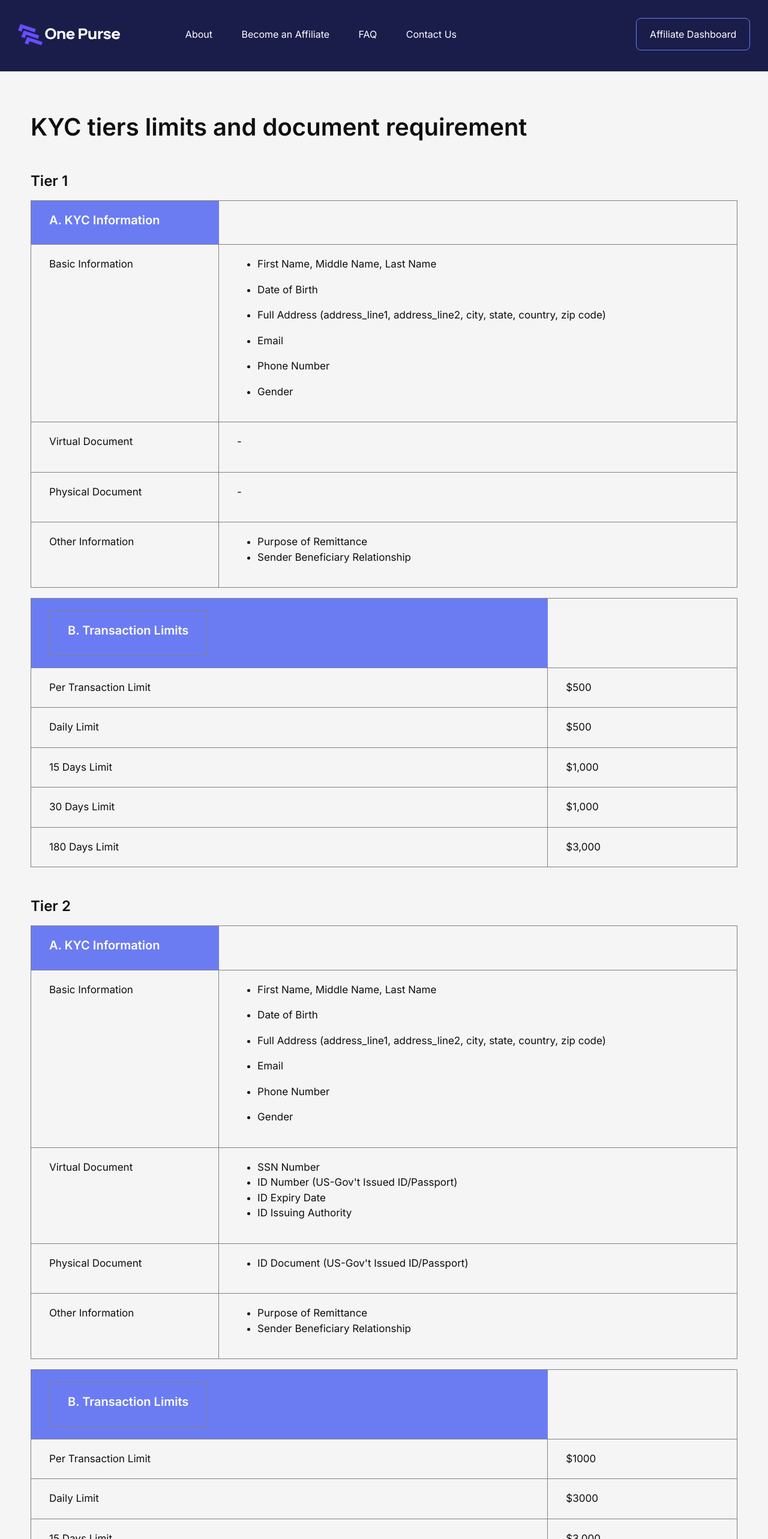
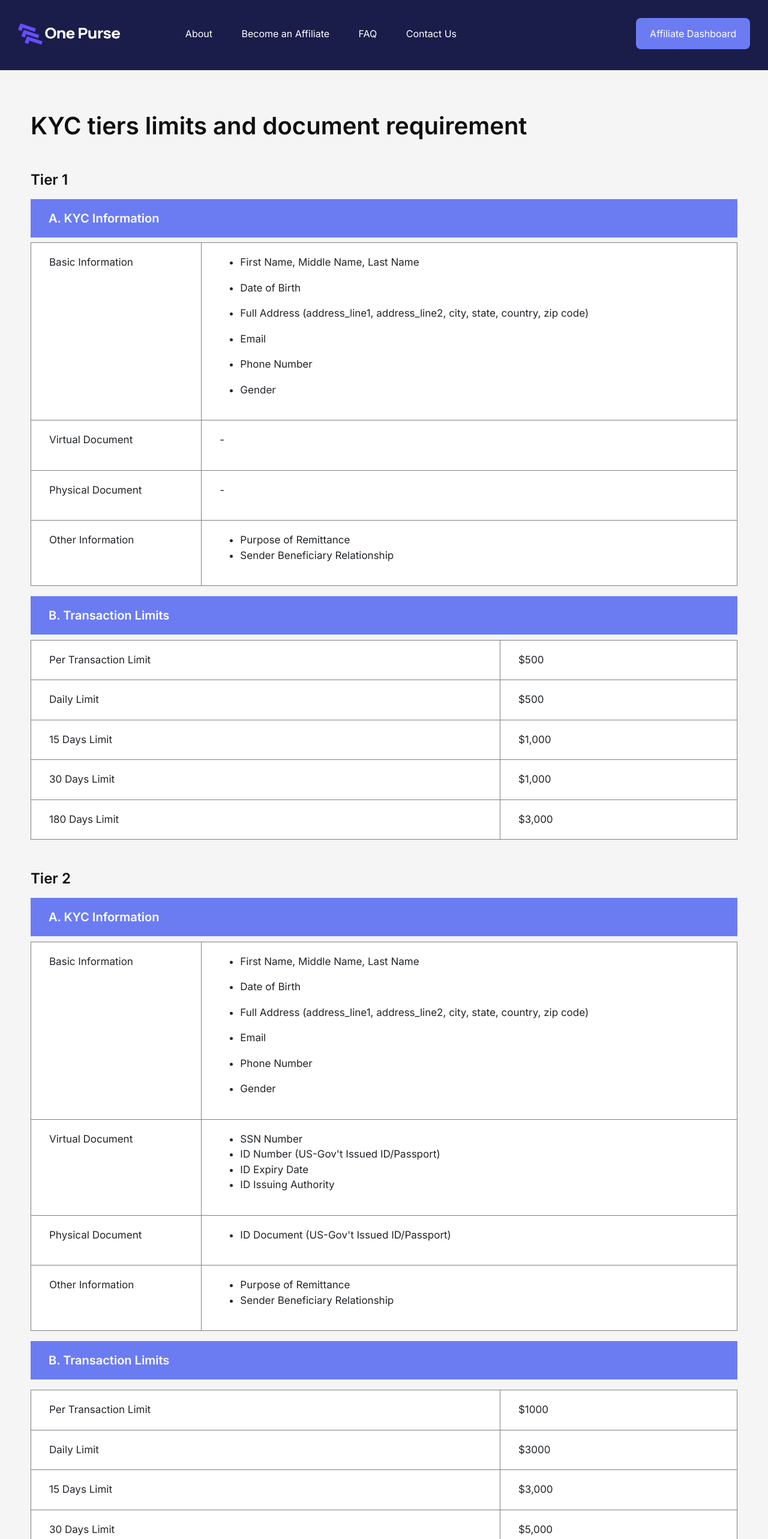
Before and after one commit to one-purse-org/onepurse-landing-page, a React (Create React App) app: page /tiers in a window 1280 px wide. Shown: the top 2566 px of the page at 60% size. Built offline with nearby package versions, Linux system fonts and the light colour scheme.

Commit message:
done with tier page

```diff
--- a/src/faq/components/faqQuestion.js
+++ b/src/faq/components/faqQuestion.js
@@ -12,7 +12,7 @@ let questions = {
         {
             key:2,
             head:  "What does it require to be verified on OnePurse?",
-            body: <span>Your full name, date of birth, phone number, gender, email address, and resident address. <a href="/tiers">Link</a></span>,
+            body: "Your full name, date of birth, phone number, gender, email address, and resident address.",
             target: "accordion2",
         },
         {
@@ -87,7 +87,7 @@ let questions = {
         {
             key:8,
             head: "How much money can I send at once?",
-            body: "This is totally dependent on your KYC level, the higher the level the more money you can send. Click here to view the KYC levels and requirements.",
+            body: <span>This is totally dependent on your KYC level, the higher the level the more money you can send. Click <a href="/tiers">here</a> to view the KYC levels and requirements.</span>,
             target: "accordion14"
         },
         {
--- a/src/faq/components/faqTier.jsx
+++ b/src/faq/components/faqTier.jsx
@@ -8,7 +8,7 @@ function Tier(){
     return (
     <div className="tier">
         <Navbar/>
-        <div className="container-fluid px-5 py-5">
+        <div className="container-fluid px-md-5 py-md-5 px-sm-2 py-sm-3">
             <h2 className="tier-h2 mt-3">
                 KYC tiers limits and document requirement
             </h2>
--- a/src/faq/components/tier1.jsx
+++ b/src/faq/components/tier1.jsx
@@ -2,10 +2,9 @@ export default function Tier1(){
     return(
         <div className="tiers-div mt-5">
             <h5>Tier 1</h5>
-            <table className="mt-3">
-                <thead>
-                    <h6>A. KYC Information</h6>
-                </thead>
+            <div className="mt-3 table">
+              <h6 className="thead">A. KYC Information</h6>
+              <table>
                 <tbody>
                     <tr>
                         <td><p>Basic Information</p></td>
@@ -39,11 +38,10 @@ export default function Tier1(){
                     </tr>
                 </tbody>
              </table>
-            <table className="mt-3">
-                <thead>
-                    <tr><td colSpan={"2"}><h6>B. Transaction Limits</h6></td></tr>
-
-                </thead>
+            </div>
+            <div className="mt-3 table">
+                <h6 className="thead">B. Transaction Limits</h6>
+                <table>
                     <tbody>
                         <tr>
                         <td >Per Transaction Limit </td>
@@ -68,5 +66,6 @@ export default function Tier1(){
                     </tbody>
                 </table>
             </div>
+        </div>
     )
 }
--- a/src/faq/components/tier2.jsx
+++ b/src/faq/components/tier2.jsx
@@ -2,10 +2,9 @@ export default function Tier2(){
     return(
         <div className="tiers-div mt-5">
             <h5>Tier 2</h5>
-            <table className="mt-3">
-                <thead>
-                    <h6>A. KYC Information</h6>
-                </thead>
+            <div className="table mt-3">
+            <h6 className="thead">A. KYC Information</h6>
+            <table>
                 <tbody>
                     <tr>
                         <td><p>Basic Information</p></td>
@@ -46,11 +45,12 @@ export default function Tier2(){
                     </tr>
                 </tbody>
             </table>
+
+            </div>
+            <div className="table">
+            <h6 className="thead">B. Transaction Limits</h6>
             <table className="mt-3">
-                <thead>
-                    <tr><td colSpan={"2"}><h6>B. Transaction Limits</h6></td></tr>
 
-                </thead>
                 <tbody>
                     <tr>
                     <td >Per Transaction Limit </td>
@@ -74,6 +74,8 @@ export default function Tier2(){
                     </tr>
                 </tbody>
             </table>
+            </div>
+
         </div>
     )
 }
--- a/src/faq/components/tier3.jsx
+++ b/src/faq/components/tier3.jsx
@@ -2,10 +2,10 @@ export default function Tier3(){
     return(
         <div className="tiers-div mt-5">
             <h5>Tier 3</h5>
+            <div className="table">
+            <h6 className="thead">A. KYC Information</h6>
             <table className="mt-3">
-                <thead>
-                    <h6>A. KYC Information</h6>
-                </thead>
+
                 <tbody>
                     <tr>
                         <td><p>Basic Information</p></td>
@@ -50,11 +50,12 @@ export default function Tier3(){
                     </tr>
                 </tbody>
             </table>
+            </div>
+            <div className="table">
+            <h6 className="thead">B. Transaction Limits</h6>
             <table className="mt-3">
-                <thead>
-                    <tr><td colSpan={"2"}><h6>B. Transaction Limits</h6></td></tr>
 
-                </thead>
+
                 <tbody>
                     <tr>
                     <td >Per Transaction Limit </td>
@@ -78,6 +79,9 @@ export default function Tier3(){
                     </tr>
                 </tbody>
             </table>
+            </div>
+
+
         </div>
     )
 }
--- a/src/reusable/components/Navbar.jsx
+++ b/src/reusable/components/Navbar.jsx
@@ -41,8 +41,8 @@ function Navbar(props){
                     <img src={props.color==="white"?'img/hamburger-black.svg':'img/hamburger.svg'} className='hamburger-menu-img'></img>
                 </div>
                 <div className="nav-btn">
-                    <button type="button" className={props.color==="white"?"button1 button1-white" : "button1"}>Affiliate Dashboard</button>
-                    {/* <button type="button" className="button2">&nbsp;&nbsp;&nbsp;Affiliate Dashboard&nbsp;&nbsp;&nbsp;</button> */}
+                    {/* <button type="button" className={props.color==="white"?"button1 button1-white" : "button1"}>Affiliate Dashboard</button> */}
+                    <button type="button" className="button2">&nbsp;&nbsp;&nbsp;Affiliate Dashboard&nbsp;&nbsp;&nbsp;</button>
                 </div>
                 <div className='cover-screen no-cover'>
                     <div className="container-fluid cover-screen-div">
--- a/src/styles/faq/tier.css
+++ b/src/styles/faq/tier.css
@@ -8,29 +8,29 @@
 
 .tier .tier-h2{
     font-weight:600;
-    font-size:36px;
+    font-size:24px;
     color:rgba(15, 15, 15, 1);
 }
 
 .tiers-div h5{
-    font-size: 24px;
+    font-size: 20px;
     font-weight: 600;
 }
 
 .tiers-div h6{
-    font-size: 20px;
+    font-size: 18px;
     font-weight: 600;
 }
 
-.tiers-div thead{
+.tiers-div .thead{
     background-color: rgba(107, 124, 243, 1);
     color: #FFFF;
     display: block;
-    padding: 20px 30px;
+    padding: 20px 10px;
 }
 
 .tiers-div table td{
-    padding: 20px 30px;
+    padding: 20px 10px;
 }
 
 table, th, td {
@@ -45,3 +45,23 @@ td{
 .tiers-div table{
     width: 100%;
 }
+
+@media (min-width:760px) {
+    .tier .tier-h2{
+        font-weight:600;
+        font-size:36px;
+    }
+    .tiers-div h5{
+        font-size: 24px;
+    }
+    .tiers-div h6{
+        font-size: 20px;
+    }
+    .tiers-div .thead{
+        padding: 20px 30px;
+    }
+
+    .tiers-div table td{
+        padding: 20px 30px;
+    }
+}
```
Lines whose indentation alone changed are shown as unchanged.
